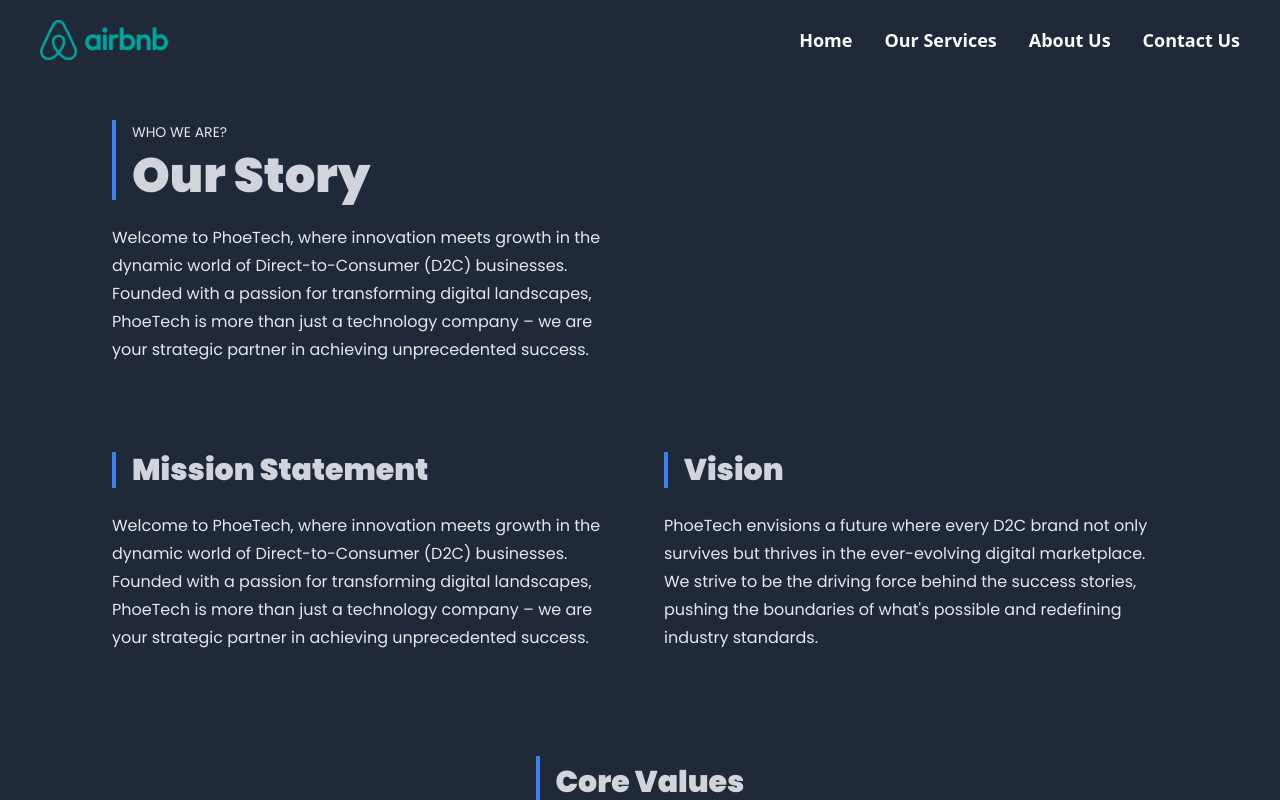
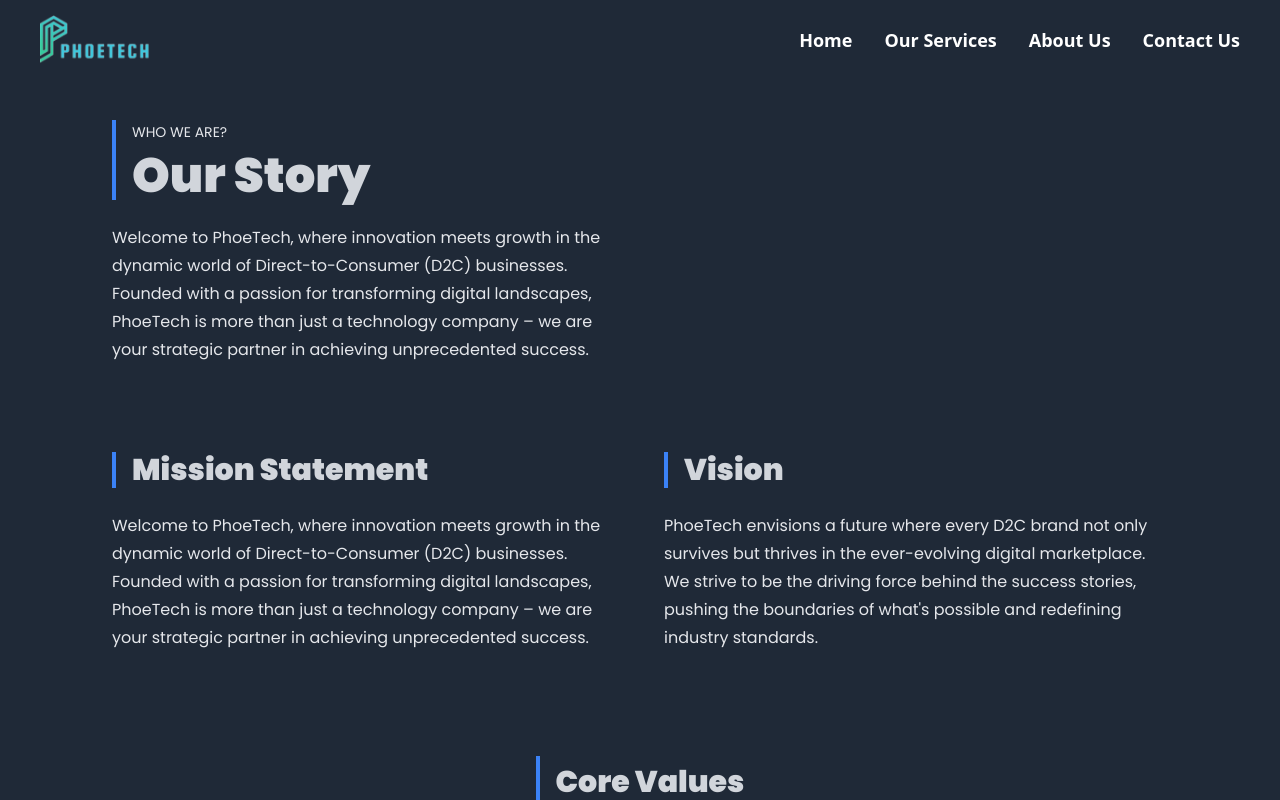
Before and after one commit to ashwin-maurya/phoetech, a React (Vite) app: page /about in a window 1280 px wide. Shown: the top 800 px of the page. Built offline with nearby package versions, Linux system fonts and the light colour scheme.

Commit message:
first commit

```diff
--- a/index.html
+++ b/index.html
@@ -2,7 +2,7 @@
 <html lang="en">
   <head>
     <meta charset="UTF-8" />
-    <link rel="icon" type="image/svg+xml" href="/vite.svg" />
+    <link rel="icon" type="image/svg+xml" href="/Logo.png" />
     <meta name="viewport" content="width=device-width, initial-scale=1.0" />
     <title>Phoetech</title>
   </head>
--- a/src/assets/index.js
+++ b/src/assets/index.js
@@ -1,3 +1,3 @@
 import airbnbLogo from "./airbnb.png";
-
-export { airbnbLogo };
+import LogoText from "./LogoText.png";
+export { airbnbLogo, LogoText };
--- a/src/components/common/Navbar.jsx
+++ b/src/components/common/Navbar.jsx
@@ -2,7 +2,7 @@
 import { navLinks } from "../constants";
 import ScrollProgress from "./ScrollProgress ";
 import { Link, useLocation } from "react-router-dom";
-import { airbnbLogo } from "../../assets";
+import { LogoText } from "../../assets";
 import ServicesModal from "./ServicesModal";
 const Navbar = () => {
   const [scrollDirection, setScrollDirection] = useState("up");
@@ -49,7 +49,7 @@
         <header className="flex items-center dark:border-darkBorderAll dark:bg-darkBgMain h-[80px] w-full">
           <nav className="flex justify-between items-center w-full">
             <div className="h-full flex justify-center items-center ml-10">
-              <img src={airbnbLogo} className="h-[40px] invert" alt="" />
+              <img src={LogoText} className="h-[50px]" alt="" />
             </div>
             <div className="flex items-center w-auto mr-10">
               <ul className="flex-1 flex items-center gap-8 max-md:hidden ml-5">
```
Also changed, not shown: public/Logo.png (added), src/assets/LogoText.png (added).
